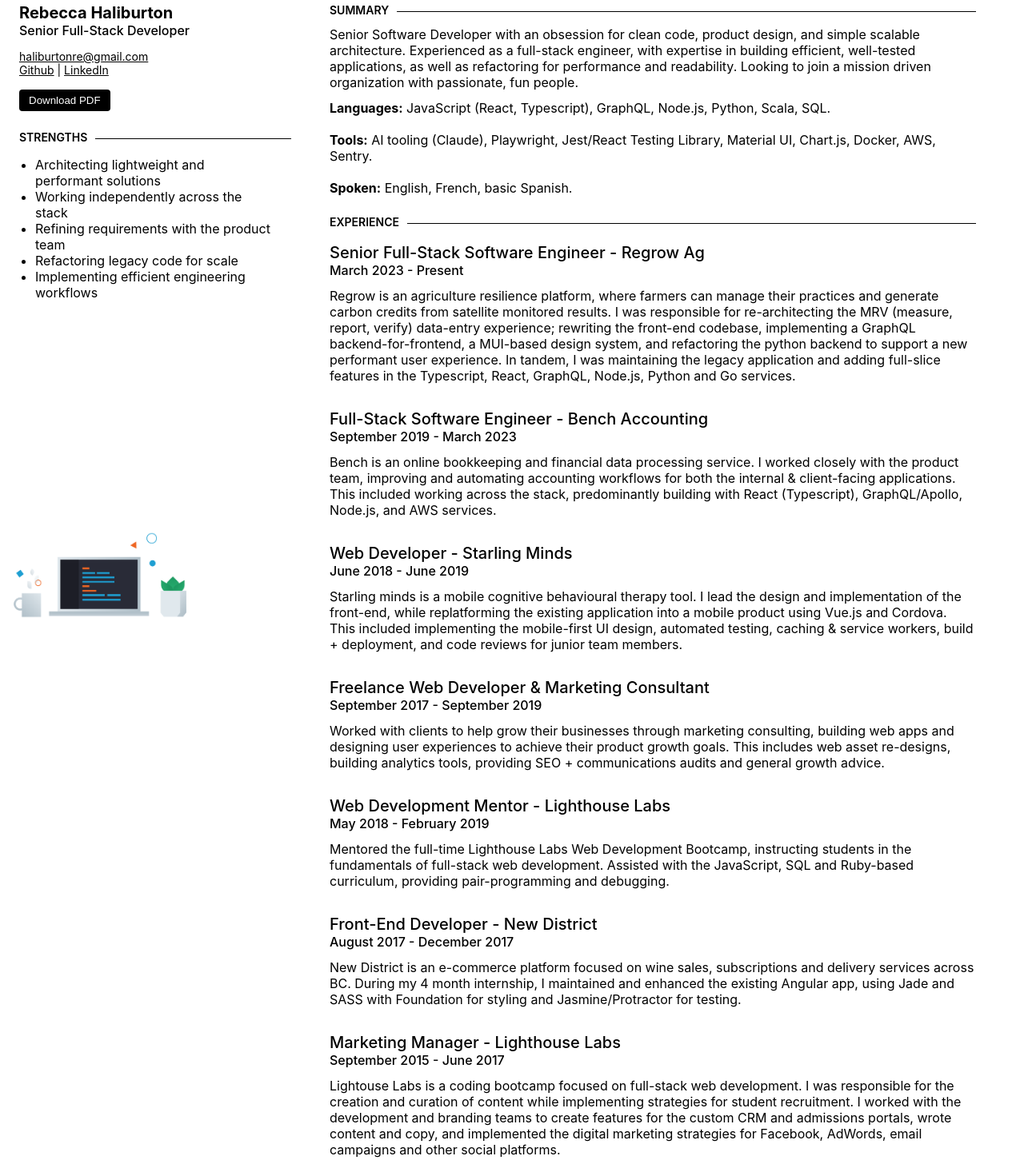
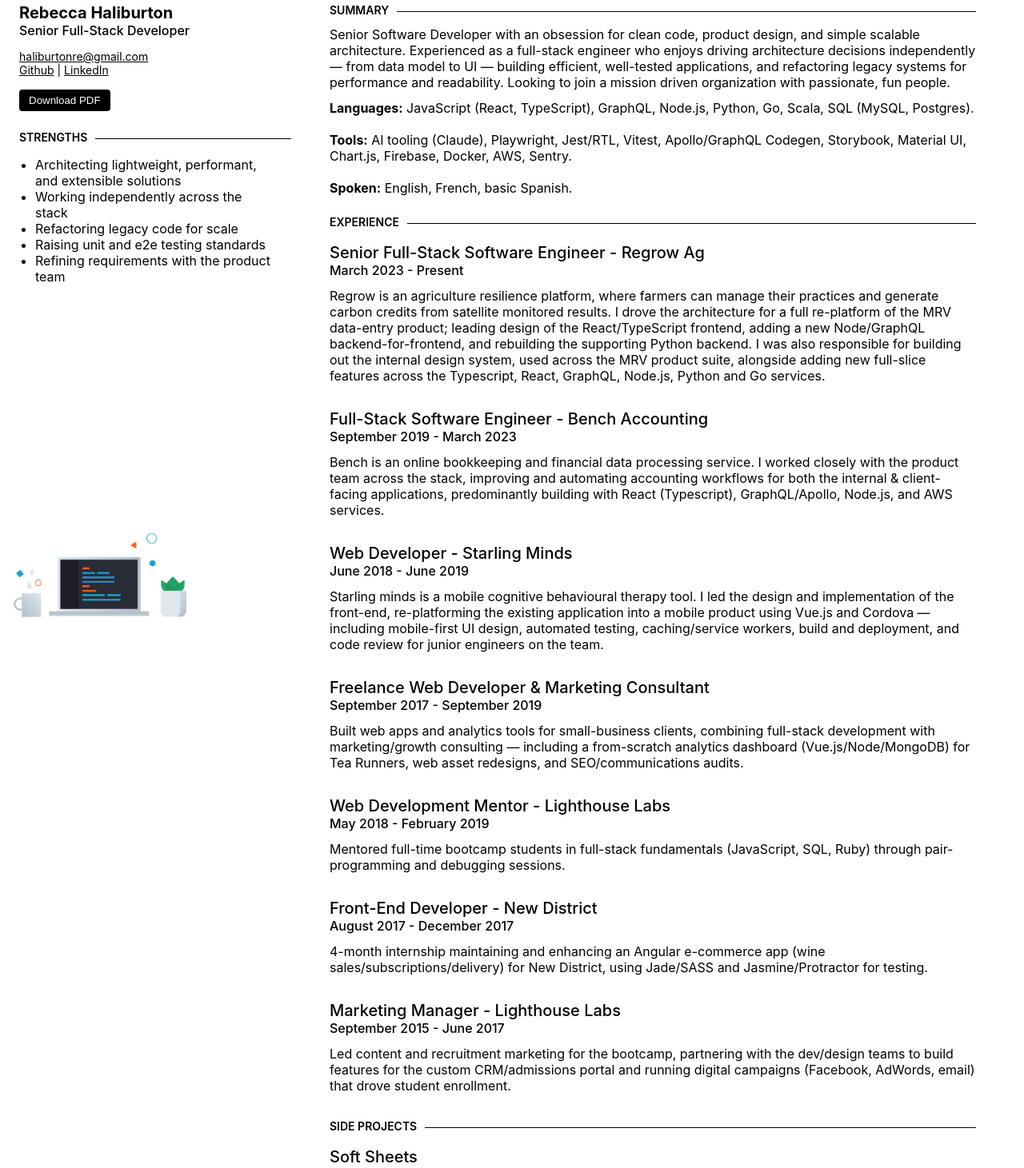
Before and after one commit to drhaliburton/portfolio, a React (Create React App) app: page / in a window 1280 px wide. Shown: the part 20-1481 px from the top of the page at 80% size. Built offline with nearby package versions, Linux system fonts and the light colour scheme.

Commit message:
cleanup content

```diff
--- a/src/data.ts
+++ b/src/data.ts
@@ -47,19 +47,19 @@ const {sidebar, summary, stack, education, experience, projects}: Resume = {
     linkedIn: 'https://ca.linkedin.com/in/rhaliburton',
     preferredTechnologies: ['Typescript', 'Node.js', 'Python', 'React', 'Graphql' ],
     strengths: [
-      'Architecting lightweight and performant solutions',
+      'Architecting lightweight, performant, and extensible solutions',
       'Working independently across the stack',
+      'Refactoring legacy code for scale',
+      'Raising unit and e2e testing standards',
       'Refining requirements with the product team',
-      'Refactoring legacy code for scale',
-      'Implementing efficient engineering workflows',
     ],
   },
   summary:
-    'Senior Software Developer with an obsession for clean code, product design, and simple scalable architecture. Experienced as a full-stack engineer, with expertise in building efficient, well-tested applications, as well as refactoring for performance and readability. Looking to join a mission driven organization with passionate, fun people.',
+    'Senior Software Developer with an obsession for clean code, product design, and simple scalable architecture. Experienced as a full-stack engineer who enjoys driving architecture decisions independently — from data model to UI — building efficient, well-tested applications, and refactoring legacy systems for performance and readability. Looking to join a mission driven organization with passionate, fun people.',
   stack: {
-    languages: 'JavaScript (React, Typescript), GraphQL, Node.js, Python, Scala, SQL',
+    languages: 'JavaScript (React, TypeScript), GraphQL, Node.js, Python, Go, Scala, SQL (MySQL, Postgres)',
     tools:
-      'AI tooling (Claude), Playwright, Jest/React Testing Library, Material UI, Chart.js, Docker, AWS, Sentry',
+      'AI tooling (Claude), Playwright, Jest/RTL, Vitest, Apollo/GraphQL Codegen, Storybook, Material UI, Chart.js, Firebase, Docker, AWS, Sentry',
     spoken: 'English, French, basic Spanish',
   },
   education: [
@@ -129,7 +129,7 @@ const {sidebar, summary, stack, education, experience, projects}: Resume = {
       url: 'https://regrow.ag',
       subtitle: 'March 2023 - Present',
       content:
-        'Regrow is an agriculture resilience platform, where farmers can manage their practices and generate carbon credits from satellite monitored results. I was responsible for re-architecting the MRV (measure, report, verify) data-entry experience; rewriting the front-end codebase, implementing a GraphQL backend-for-frontend, a MUI-based design system, and refactoring the python backend to support a new performant user experience. In tandem, I was maintaining the legacy application and adding full-slice features in the Typescript, React, GraphQL, Node.js, Python and Go services.',
+        'Regrow is an agriculture resilience platform, where farmers can manage their practices and generate carbon credits from satellite monitored results. I drove the architecture for a full re-platform of the MRV data-entry product; leading design of the React/TypeScript frontend, adding a new Node/GraphQL backend-for-frontend, and rebuilding the supporting Python backend. I was also responsible for building out the internal design system, used across the MRV product suite, alongside adding new full-slice features across the Typescript, React, GraphQL, Node.js, Python and Go services.',
     },
     {
       title: 'Full-Stack Software Engineer',
@@ -137,7 +137,7 @@ const {sidebar, summary, stack, education, experience, projects}: Resume = {
       url: 'https://www.bench.co',
       subtitle: 'September 2019 - March 2023',
       content:
-        'Bench is an online bookkeeping and financial data processing service. I worked closely with the product team, improving and automating accounting workflows for both the internal & client-facing applications. This included working across the stack, predominantly building with React (Typescript), GraphQL/Apollo, Node.js, and AWS services.',
+        'Bench is an online bookkeeping and financial data processing service. I worked closely with the product team across the stack, improving and automating accounting workflows for both the internal & client-facing applications, predominantly building with React (Typescript), GraphQL/Apollo, Node.js, and AWS services.',
     },
     {
       title: 'Web Developer',
@@ -145,30 +145,14 @@ const {sidebar, summary, stack, education, experience, projects}: Resume = {
       url: 'https://www.starlingminds.com/',
       subtitle: 'June 2018 - June 2019',
       content:
-        'Starling minds is a mobile cognitive behavioural therapy tool. I lead the design and implementation of the front-end, while replatforming the existing application into a mobile product using Vue.js and Cordova. This included implementing the mobile-first UI design, automated testing, caching & service workers, build + deployment, and code reviews for junior team members.',
+        'Starling minds is a mobile cognitive behavioural therapy tool. I led the design and implementation of the front-end, re-platforming the existing application into a mobile product using Vue.js and Cordova — including mobile-first UI design, automated testing, caching/service workers, build and deployment, and code review for junior engineers on the team.',
     },
     {
       title: 'Freelance Web Developer & Marketing Consultant',
       subtitle: 'September 2017 - September 2019',
       url: 'https://www.linkedin.com/in/rhaliburton/',
       content:
-        'Worked with clients to help grow their businesses through marketing consulting, building web apps and designing user experiences to achieve their product growth goals. This includes web asset re-designs, building analytics tools, providing SEO + communications audits and general growth advice.',
-      projects: [
-        {
-          title: 'CMPNY',
-          img: 'cmpny.png',
-          url: 'https://www.cmpny.com/plans',
-          content:
-            'Adopted an existing codebase to re-design the pricing pages, updated branding to fit existing materials, provided SEO support and created a landing page using PHP to generate new leads.',
-        },
-        {
-          title: 'Tea Runners',
-          img: 'tearunners.jpg',
-          url: 'http://www.tearunners.com/',
-          content:
-            'Created an Analytics Dashboard from scratch using Vue.js, Node, MongoDB with hosting Heroku, which interacts with their e-commerce API to display upcoming expected shipments.',
-        },
-      ],
+        'Built web apps and analytics tools for small-business clients, combining full-stack development with marketing/growth consulting — including a from-scratch analytics dashboard (Vue.js/Node/MongoDB) for Tea Runners, web asset redesigns, and SEO/communications audits.',
     },
     {
       title: 'Web Development Mentor',
@@ -176,7 +160,7 @@ const {sidebar, summary, stack, education, experience, projects}: Resume = {
       url: 'http://www.lighthouselabs.ca/',
       subtitle: 'May 2018 - February 2019',
       content:
-        'Mentored the full-time Lighthouse Labs Web Development Bootcamp, instructing students in the fundamentals of full-stack web development. Assisted with the JavaScript, SQL and Ruby-based curriculum, providing pair-programming and debugging.',
+        'Mentored full-time bootcamp students in full-stack fundamentals (JavaScript, SQL, Ruby) through pair-programming and debugging sessions.',
     },
     {
       title: 'Front-End Developer',
@@ -184,7 +168,7 @@ const {sidebar, summary, stack, education, experience, projects}: Resume = {
       url: 'http://www.newdistrict.ca/',
       subtitle: 'August 2017 - December 2017',
       content:
-        'New District is an e-commerce platform focused on wine sales, subscriptions and delivery services across BC. During my 4 month internship, I maintained and enhanced the existing Angular app, using Jade and SASS with Foundation for styling and Jasmine/Protractor for testing.',
+        '4-month internship maintaining and enhancing an Angular e-commerce app (wine sales/subscriptions/delivery) for New District, using Jade/SASS and Jasmine/Protractor for testing.',
     },
     {
       title: 'Marketing Manager',
@@ -192,33 +176,7 @@ const {sidebar, summary, stack, education, experience, projects}: Resume = {
       url: 'http://www.lighthouselabs.ca/',
       subtitle: 'September 2015 - June 2017',
       content:
-        'Lightouse Labs is a coding bootcamp focused on full-stack web development. I was responsible for the creation and curation of content while implementing strategies for student recruitment. I worked with the development and branding teams to create features for the custom CRM and admissions portals, wrote content and copy, and implemented the digital marketing strategies for Facebook, AdWords, email campaigns and other social platforms.',
-      projects: [
-        {
-          title: 'Project Management',
-          img: 'website.jpg',
-          url: 'http://www.lighthouselabs.ca/blog',
-          skills: 'SEO, copywriting, digital campaigns, feature design.',
-          content:
-            'Managed the website and application process in conjunction with the Development and Design teams. This included copywriting/SEO and wireframing new features for the custom-built CMS to automate marketing workflow and better analyse applicant data.',
-        },
-        {
-          title: 'Online Coding Courses',
-          img: 'courses.png',
-          url: 'http://www.lighthouse-labs.thinkific.com/',
-          skills: 'Content creation, copywriting, digital marketing.',
-          content:
-            'Created online courses using curriculum from HTML, CSS, JavaScript and iOS development workshops, gaining over 1500 registrants within a month of launching with ~4% conversion rate.',
-        },
-        {
-          title: 'Events & Digital Marketing',
-          img: 'html500.jpg',
-          url: 'http://www.thehtml500.com/',
-          skills: 'Event marketing, social media management, digital campaigns.',
-          content:
-            'Was responsible for the promotion for countless tech-centric events, including workshops, meetups and hackathons. Most notably, I put in place a digital marketing strategy that resulted in over 7000 registrants for the HTML500.',
-        },
-      ],
+        'Led content and recruitment marketing for the bootcamp, partnering with the dev/design teams to build features for the custom CRM/admissions portal and running digital campaigns (Facebook, AdWords, email) that drove student enrollment.',
     },
     // {
     //   title: "Marketing Coordinator",
@@ -276,11 +234,11 @@ const {sidebar, summary, stack, education, experience, projects}: Resume = {
   ],
   projects: [
     {
-      title: 'Softsheets',
+      title: 'Soft Sheets',
       url: 'https://softsheets.ca',
       subtitle: '2026 - Present',
       content:
-        'Softsheets is a recreational softball team management tool which auto-generates your weekly lineup and batting order based on players skills and preferences. Managers can set player position preferences, batting power and foot-speed which are used to optimize the lineup. Managers can also track game score sheets, which automatically sum up each players ongoing and per-game stats.',
+        'Soft Sheets is an automated lineup and roster manager for slo-pitch softball coaches, using a custom bipartite-matching engine to generate fair field-position assignments. The algorithm balances player preferences, gender-minimum requirements, and bench rotation, plus a separate batting-order optimizer sequencing hitters by power and speed. Soft sheets also includes score-sheet tracking with automatic per-game and season stat roll-ups.',
     },
   ]
 };
```
